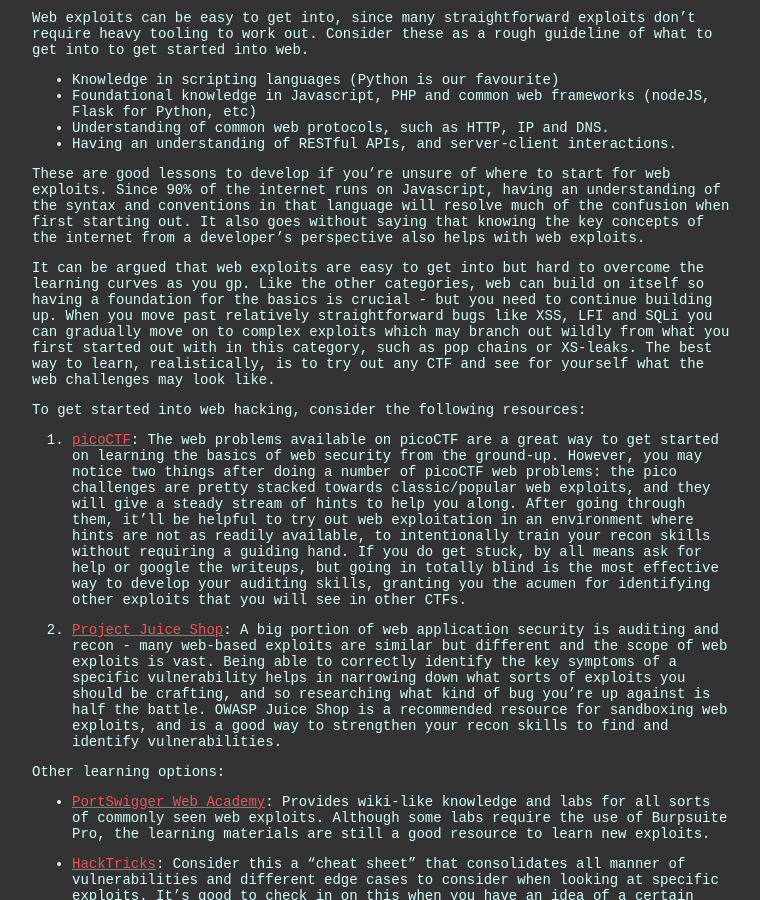
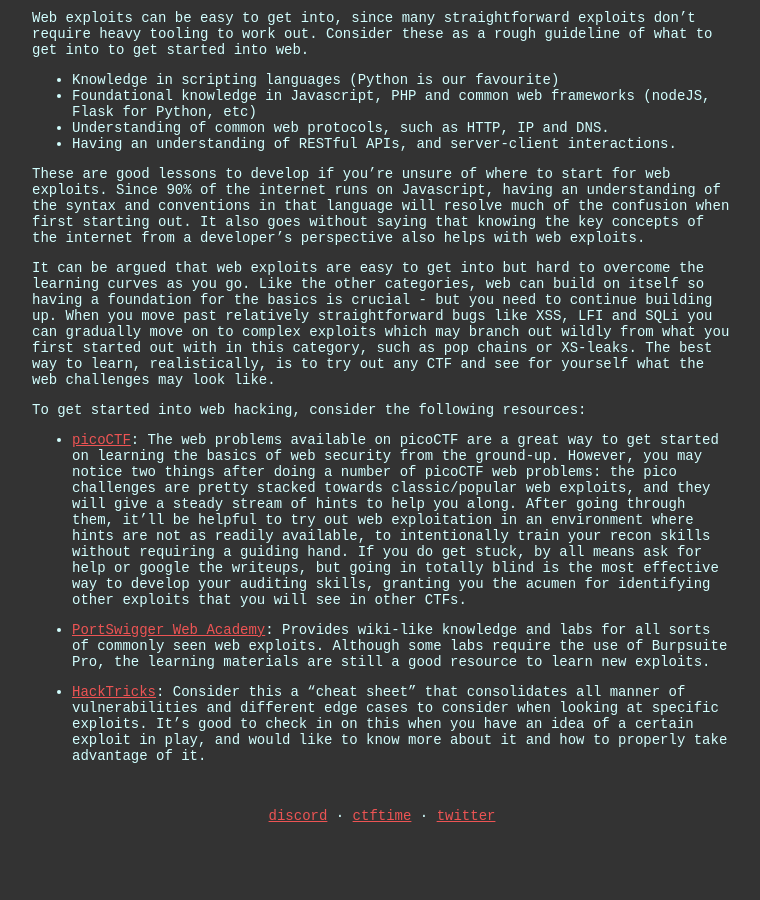
Before and after one commit to ubcctf/ubcctf.github.io, a Jekyll site: the page built from getting_started.md, in a window 1280 px wide and 900 px high, scrolled down 1694 px. Shown: the whole window, without its empty margins (258-1018 px from the left). Built offline with Jekyll 4.4.1, drawn with Linux system fonts in a browser that asks for light colours; nearby versions of some CDN libraries; some web fonts are replaced; after the commit the page ends 2543 px from its top, so only the background shows below that.

Commit message:
i amend the web

```diff
--- a/getting_started.md
+++ b/getting_started.md
@@ -58,15 +58,12 @@
 
 These are good lessons to develop if you're unsure of where to start for web exploits. Since 90% of the internet runs on Javascript, having an understanding of the syntax and conventions in that language will resolve much of the confusion when first starting out. It also goes without saying that knowing the key concepts of the internet from a developer's perspective also helps with web exploits.
 
-It can be argued that web exploits are easy to get into but hard to overcome the learning curves as you gp. Like the other categories, web can build on itself so having a foundation for the basics is crucial - but you need to continue building up. When you move past relatively straightforward bugs like XSS, LFI and SQLi you can gradually move on to complex exploits which may branch out wildly from what you first started out with in this category, such as pop chains or XS-leaks. The best way to learn, realistically, is to try out any CTF and see for yourself what the web challenges may look like.
+It can be argued that web exploits are easy to get into but hard to overcome the learning curves as you go. Like the other categories, web can build on itself so having a foundation for the basics is crucial - but you need to continue building up. When you move past relatively straightforward bugs like XSS, LFI and SQLi you can gradually move on to complex exploits which may branch out wildly from what you first started out with in this category, such as pop chains or XS-leaks. The best way to learn, realistically, is to try out any CTF and see for yourself what the web challenges may look like.
 
 To get started into web hacking, consider the following resources:
 
-1. [picoCTF](https://picoctf.org/index#picogym): The web problems available on picoCTF are a great way to get started on learning the basics of web security from the ground-up. However, you may notice two things after doing a number of picoCTF web problems: the pico challenges are pretty stacked towards classic/popular web exploits, and they will give a steady stream of hints to help you along. After going through them, it'll be helpful to try out web exploitation in an environment where hints are not as readily available, to intentionally train your recon skills without requiring a guiding hand.  If you do get stuck, by all means ask for help or google the writeups, but going in totally blind is the most effective way to develop your auditing skills, granting you the acumen for identifying other exploits that you will see in other CTFs.
+- [picoCTF](https://picoctf.org/index#picogym): The web problems available on picoCTF are a great way to get started on learning the basics of web security from the ground-up. However, you may notice two things after doing a number of picoCTF web problems: the pico challenges are pretty stacked towards classic/popular web exploits, and they will give a steady stream of hints to help you along. After going through them, it'll be helpful to try out web exploitation in an environment where hints are not as readily available, to intentionally train your recon skills without requiring a guiding hand.  If you do get stuck, by all means ask for help or google the writeups, but going in totally blind is the most effective way to develop your auditing skills, granting you the acumen for identifying other exploits that you will see in other CTFs.
 
-2. [Project Juice Shop](https://owasp.org/www-project-juice-shop/): A big portion of web application security is auditing and recon - many web-based exploits are similar but different and the scope of web exploits is vast. Being able to correctly identify the key symptoms of a specific vulnerability helps in narrowing down what sorts of exploits you should be crafting, and so researching what kind of bug you're up against is half the battle. OWASP Juice Shop is a recommended resource for sandboxing web exploits, and is a good way to strengthen your recon skills to find and identify vulnerabilities.
-
-Other learning options:
 - [PortSwigger Web Academy](https://portswigger.net/web-security): Provides wiki-like knowledge and labs for all sorts of commonly seen web exploits. Although some labs require the use of Burpsuite Pro, the learning materials are still a good resource to learn new exploits.
 
 - [HackTricks](https://book.hacktricks.xyz/): Consider this a "cheat sheet" that consolidates all manner of vulnerabilities and different edge cases to consider when looking at specific exploits. It's good to check in on this when you have an idea of a certain exploit in play, and would like to know more about it and how to properly take advantage of it.
```
